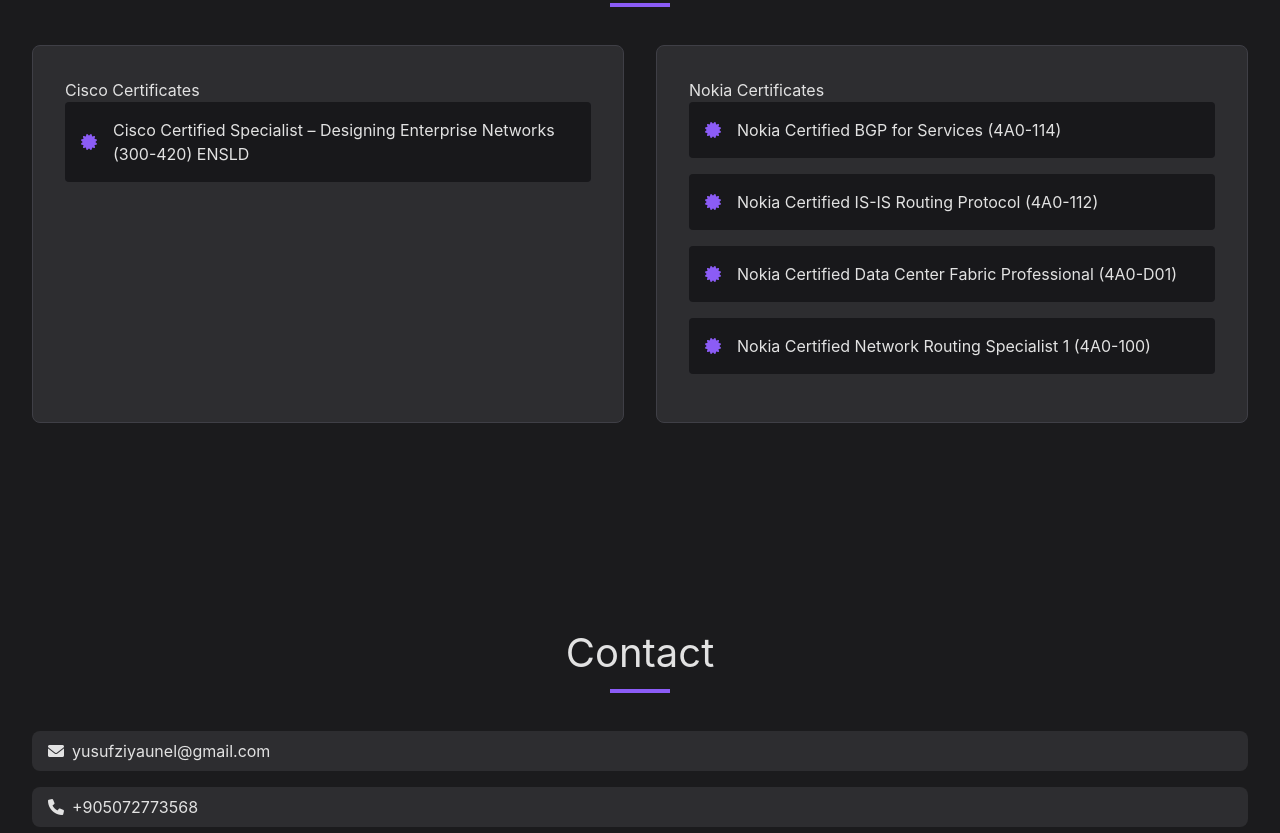
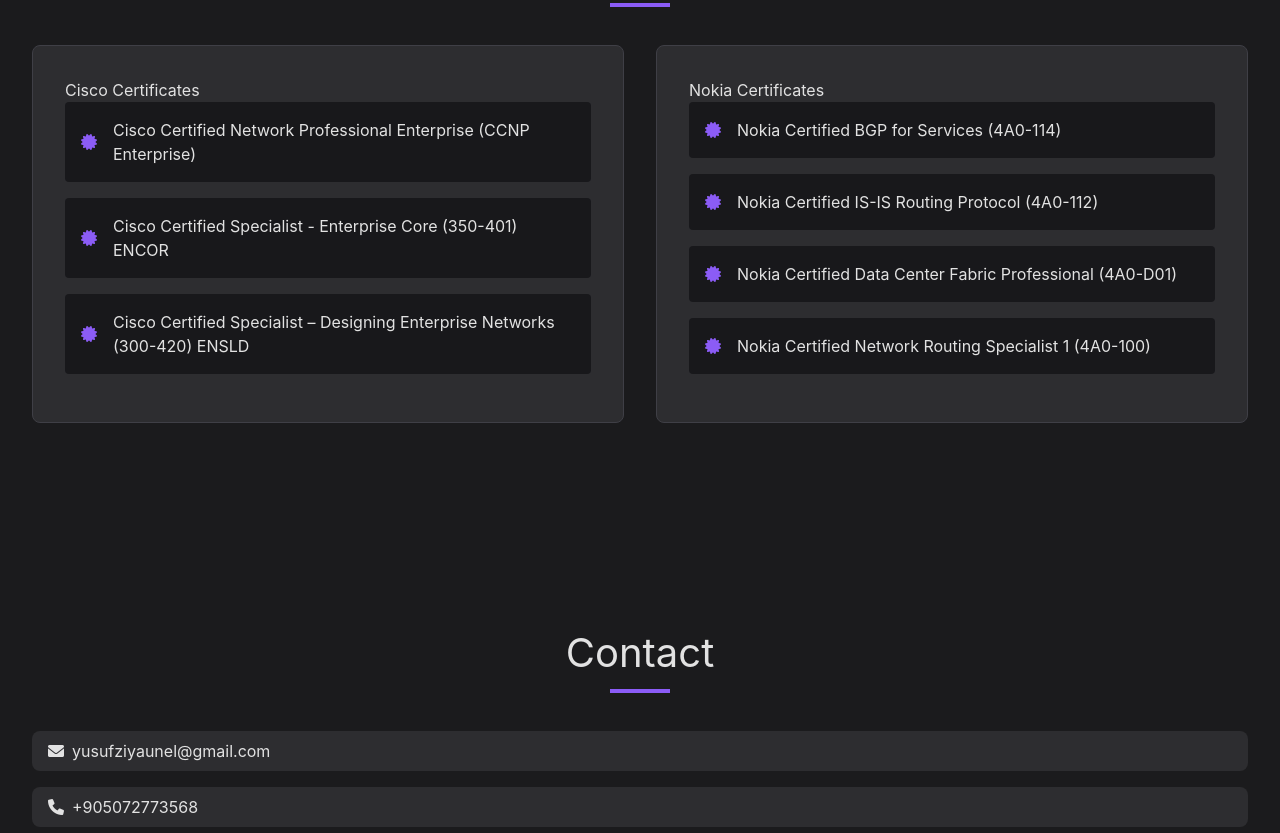
Before and after one commit to yusufziyaunel/yusufziyaunel.github.io, a plain HTML site: page index.html in a window 1280 px wide. Shown: the part 4577-5410 px from the top of the page. Drawn offline with nearby package versions, Linux system fonts and the light colour scheme; animation ran at ten frames a second.

Commit message:
Update index.html

```diff
--- a/index.html
+++ b/index.html
@@ -291,6 +291,14 @@
 			<div class="cert-grid">
 				<div class="cert-category" data-aos="fade-right">
 					<h3>Cisco Certificates</h3>
+					<a href="https://www.credly.com/badges/cda0836d-be04-4794-ac1d-c3309f8965a0" target="_blank" class="cert-item">
+						<i class="fas fa-certificate"></i>
+						<p>Cisco Certified Network Professional Enterprise (CCNP Enterprise)</p>
+					</a>
+					<a href="https://www.credly.com/badges/d81f3cda-8cf7-4b94-9f82-e5c5e2676dbe" target="_blank" class="cert-item">
+						<i class="fas fa-certificate"></i>
+						<p>Cisco Certified Specialist - Enterprise Core (350-401) ENCOR</p>
+					</a>
 					<a href="https://www.credly.com/earner/earned/badge/7c1a50ea-aa51-4846-8f0a-ad52cc0cc9f5" target="_blank" class="cert-item">
 						<i class="fas fa-certificate"></i>
 						<p>Cisco Certified Specialist – Designing Enterprise Networks (300-420) ENSLD</p>
```
